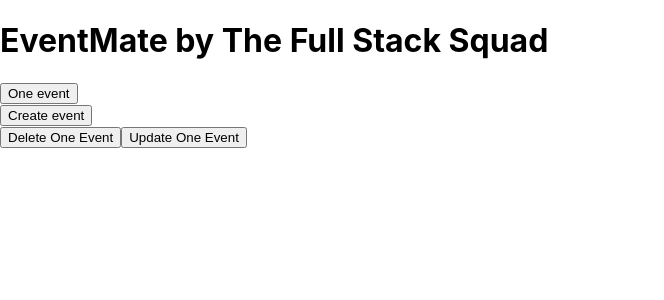
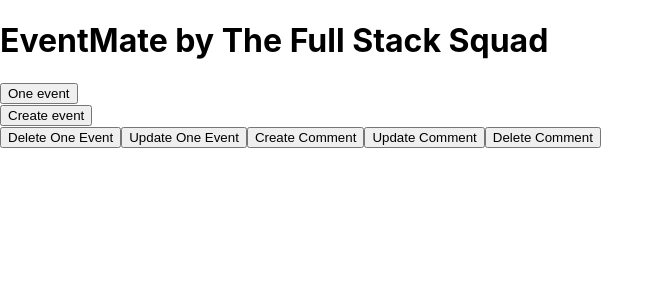
Before and after one commit to purpett/eventMate, a React (Create React App) app in the folder eventmate-frontend/: page / in a window 1280 px wide. Shown: the top 300 px of the page, without its empty margins (0-664 px from the left). Built offline with nearby package versions, Linux system fonts and the light colour scheme; no server answers.

Commit message:
Add in buttons to check the comment APIs and they all work

```diff
--- a/eventmate-frontend/src/components/Comment.js
+++ b/eventmate-frontend/src/components/Comment.js
@@ -0,0 +1,33 @@
+import { updateComment, deleteComment } from "../apis/CommentApis";
+
+
+export default function Comment() {
+
+  const eventId = "645416a1cdb6ffdcebe066a4"
+  const commentId = "64561cbd8e63544fead2954f"
+  const updatedComment = {
+    text: "new text on this comment"
+  }
+  const updateOneComment = () => {
+    updateComment(eventId, commentId, updatedComment )
+      .then((response) => response.json())
+      .then((result) => console.log(result))
+      .catch((error) => console.log(error.message))
+  }
+  const deleteOneComment = () => {
+    deleteComment(eventId, commentId)
+      .then((response) => response.json())
+      .then((result) => console.log(result))
+      .catch((error) => console.log(error.message))
+    }
+  return(
+    <>
+      <button
+      onClick={updateOneComment}
+      >Update Comment</button>
+      <button
+      onClick={deleteOneComment}
+      >Delete Comment</button>
+    </>
+  )
+}
--- a/eventmate-frontend/src/components/Comments.js
+++ b/eventmate-frontend/src/components/Comments.js
@@ -0,0 +1,7 @@
+import Comment from "./Comment";
+
+export default function Comments() {
+  return(
+    <Comment />
+  )
+}
--- a/eventmate-frontend/src/components/CreateCommentForm.js
+++ b/eventmate-frontend/src/components/CreateCommentForm.js
@@ -0,0 +1,19 @@
+import { createComment } from "../apis/CommentApis";
+
+export default function CreateCommentForm(){
+  const eventId = "645416a1cdb6ffdcebe066a4"
+  const newComment = {
+    text: "Brand new comment"
+  }
+  const createOneComment = () => {
+    createComment(eventId, newComment)
+      .then((response) => response.json())
+      .then((result) => console.log(result))
+      .catch((error) => console.log(error.message))
+  }
+  return(
+    <button
+    onClick={createOneComment}
+    >Create Comment</button>
+  )
+}
--- a/eventmate-frontend/src/components/EventPage.js
+++ b/eventmate-frontend/src/components/EventPage.js
@@ -1,5 +1,7 @@
 import { deleteEvent } from "../apis/EventApis"
 import { updateEvent } from "../apis/EventApis"
+import Comments from "./Comments"
+import CreateCommentForm from "./CreateCommentForm"
 
 export default function EventPage() {
   const updatedEvent = {
@@ -22,6 +24,8 @@ export default function EventPage() {
     <div>
       <button onClick={deleteOneEvent}>Delete One Event</button>
       <button onClick={updateOneEvent}>Update One Event</button>
+      <CreateCommentForm />
+      <Comments />
     </div>
   )
 }
```
